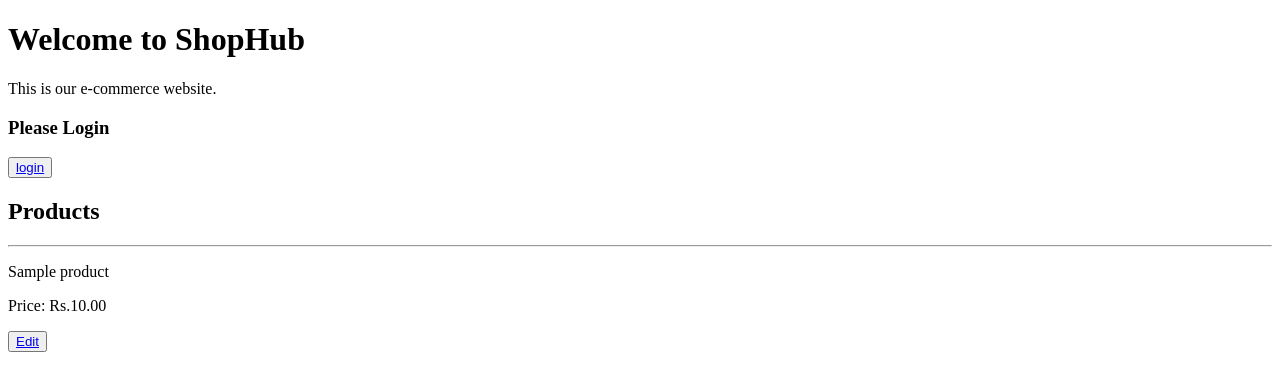
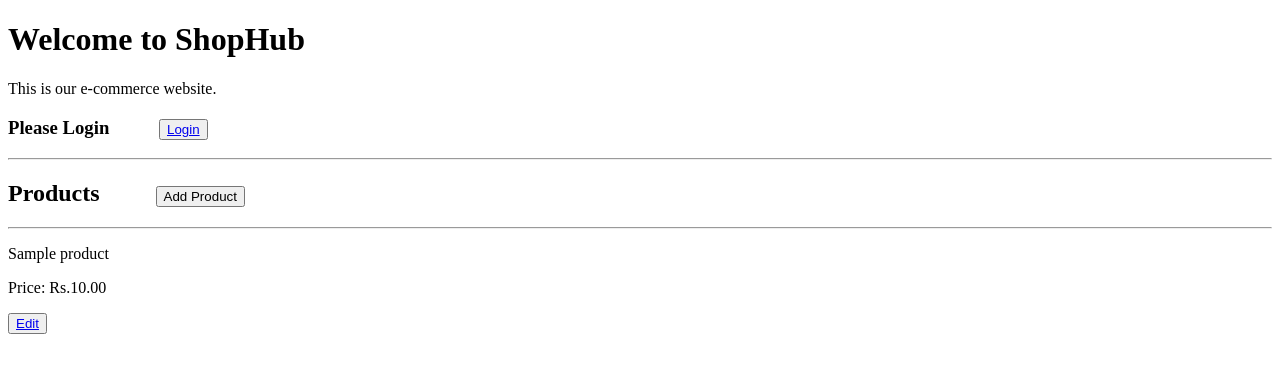
Before and after one commit to Amanyadav72/Shophub, a Django app: page / in a window 1280 px wide. Shown: the top 391 px of the page. Run offline with Django 5.2, Linux system fonts and the light colour scheme; tables that the repository leaves empty hold one stand-in row (values such as "Sample post").

Commit message:
Updated home template

```diff
--- a/products/templates/products/home.html
+++ b/products/templates/products/home.html
@@ -7,14 +7,13 @@
     <h1>Welcome to ShopHub</h1>
     <p>This is our e-commerce website.</p>
     {% if user.is_authenticated%}
-       <h3>Welcome {{user.username}}</h3>
-       <button ><a href="{% url 'logout' %}" > logout</a></button>
+       <h3>Welcome {{user.username}} <button style="margin-left: 15px;"><a href="{% url 'logout' %}" > Logout</a></button></h3>
     {%else%}
-       <h3>Please Login</h3>
-       <button ><a href="{% url 'login' %}">login</a></button>
+       <h3>Please Login <button style="margin-left: 45px;"><a href="{% url 'login' %}" > Login</a></button></h3>
     {%endif%}
+    <hr>
 
-    <h2>Products</h2><hr>
+    <h2>Products  <button style="margin-left: 50px;">Add Product</button></h2><hr>
     {% for item in products %}
         <p>{{ item.name }} </p>
         <p>Price: Rs.{{ item.price }} </p>
```
